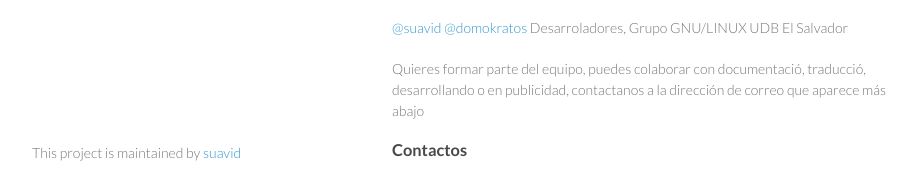
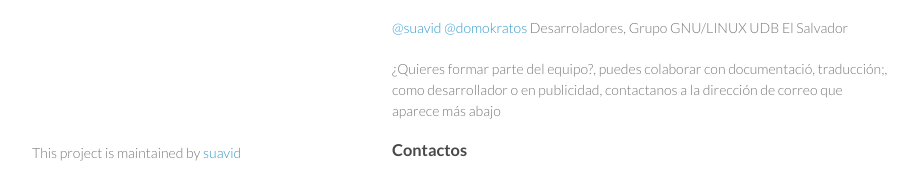
Before and after one commit to suavid/Python-project, a plain HTML site: page index.html in a window 1280 px wide. Shown: the part 526-697 px from the top of the page, without its empty margins (178-1096 px from the left). Drawn offline with Linux system fonts and the light colour scheme.

Commit message:
Update index.html

```diff
--- a/index.html
+++ b/index.html
@@ -58,7 +58,7 @@
 <h3>Principales contribuyentes</h3>
 
 <p><a href="https://github.com/suavid" class="user-mention">@suavid</a> <a href="https://github.com/domokratos" class="user-mention">@domokratos</a> Desarroladores, Grupo GNU/LINUX UDB El Salvador</p>
-<p>Quieres formar parte del equipo, puedes colaborar con documentaci&oacute;, traducci&oacute;, desarrollando o en publicidad, contactanos a la direcci&oacute;n de correo que aparece m&aacute;s abajo</p>
+<p>¿Quieres formar parte del equipo?, puedes colaborar con documentaci&oacute;, traducci&oacuten;, como desarrollador o en publicidad, contactanos a la direcci&oacute;n de correo que aparece m&aacute;s abajo</p>
 <h3>Contactos</h3>
 
 <p><a href="mailto:william.parras.mendez@gmail.com">william.parras.mendez@gmail.com</a></p>
```
